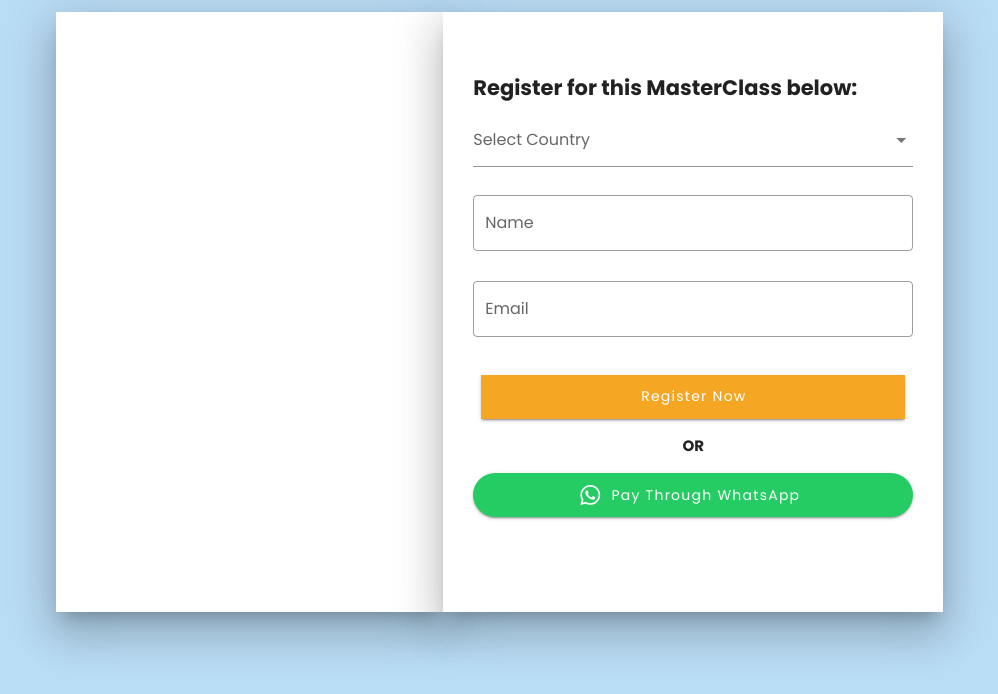
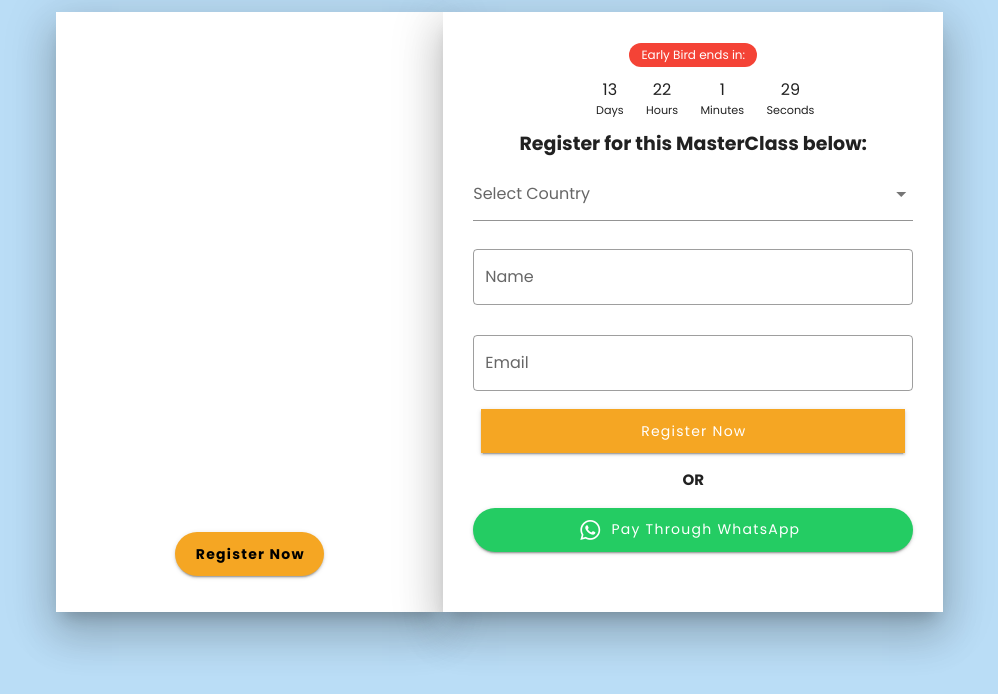
Before and after one commit to Toheeb-Ojuolape/tellpay, a Vue app: page / in a window 1280 px wide. Shown: the top 694 px of the page, without its empty margins (100-1098 px from the left). Built offline with nearby package versions, Linux system fonts and the light colour scheme; what vue-flutterwave would draw is missing.

Commit message:
Third Commit

```diff
--- a/src/components/FlutterwaveModal.vue
+++ b/src/components/FlutterwaveModal.vue
@@ -1,5 +1,5 @@
 <template>
-    <v-btn color="#f5a623" block tile large class="button white--text" justify-end @click="makePayment">
+    <v-btn color="#f5a623" block tile large class="mt--2 button white--text" justify-end @click="makePayment">
       Register Now
     </v-btn>
 
--- a/src/views/Home.vue
+++ b/src/views/Home.vue
@@ -11,6 +11,9 @@
         >
         <v-card tile style="" class="elevation-24" width="400px" height="600px">
         <v-img src="@/assets/Habib.png" width="400px" height="600px" >
+        <div style="text-align:center">
+        <v-btn href="#register" style="margin-top:520px" large class="justify-center black--text font-weight-bold" color="#f5a623" rounded>Register Now</v-btn>
+        </div>
         </v-img>
         </v-card>
 
@@ -21,8 +24,19 @@
         md="6"
         sm="12">
           <v-card tile style="padding:30px" width="500px"  height="600px" class="elevation-24">
-           <p style="font-size:21px;margin-top:30px" class="font-weight-bold"> Register for this MasterClass below: </p>
-            <v-form @submit="makePayment()">
+          <v-chip color="red" small class="white--text" style="margin-botom:-20px">Early Bird ends in:</v-chip>
+          <div class="">
+  <div id="countdown">
+    <ul>
+      <li><span id="days"></span>days</li>
+      <li><span id="hours"></span>Hours</li>
+      <li><span id="minutes"></span>Minutes</li>
+      <li><span id="seconds"></span>Seconds</li>
+    </ul>
+  </div>
+</div>
+           <p style="font-size:19px" class="font-weight-bold"> Register for this MasterClass below: </p>
+            <v-form id="register" @submit="makePayment()">
             <v-select
                       v-model="country"
                       :items="currency"
@@ -37,7 +51,7 @@
 
            <v-text-field v-model="name" color="#f5a623" outlined label="Name" />
           <v-text-field v-model="email" color="#f5a623" outlined label="Email" />
-          <v-card-actions class="justify-end">
+          <v-card-actions class="justify-end" style="margin-top:-20px">
             <flutterwave
               :is-production="isProduction"
               :name="name"
@@ -54,7 +68,7 @@
           </v-card-actions>
           </v-form>
          <p style="text-align:center;font-size:15px" class="font-weight-bold mt-2">OR</p>
-         <v-btn class="mt-2  fadein-down justify-center" block style="text-align:center" rounded large color="#24cc63" href="https://api.whatsapp.com/send?phone=2348167299743&text=Hi%20Tell!.%20I%20would%20like%20to%20register%20for%20Sir%20Habib's%20Marketing%20class.%20My%20name%20is:"><v-icon class="white--text">mdi-whatsapp</v-icon><span class="white--text px-2" >Pay Through WhatsApp</span></v-btn>
+         <v-btn class="fadein-down justify-center" block style="text-align:center" rounded large color="#24cc63" href="https://api.whatsapp.com/send?phone=2348167299743&text=Hi%20Tell!.%20I%20would%20like%20to%20register%20for%20Sir%20Habib's%20Marketing%20class.%20My%20name%20is:"><v-icon class="white--text">mdi-whatsapp</v-icon><span class="white--text px-2" >Pay Through WhatsApp</span></v-btn>
          </v-card>
          </v-col>
       </v-row>
@@ -124,6 +138,42 @@ export default {
 
   },
 
+  created(){
+    (function () {
+  const second = 1000,
+        minute = second * 60,
+        hour = minute * 60,
+        day = hour * 24;
+
+  let birthday = "Feb 6, 2021 17:00:00",
+      countDown = new Date(birthday).getTime(),
+      x = setInterval(function() {
+
+        let now = new Date().getTime(),
+            distance = countDown - now;
+
+        document.getElementById("days").innerText = Math.floor(distance / (day)),
+          document.getElementById("hours").innerText = Math.floor((distance % (day)) / (hour)),
+          document.getElementById("minutes").innerText = Math.floor((distance % (hour)) / (minute)),
+          document.getElementById("seconds").innerText = Math.floor((distance % (minute)) / second);
+
+        //do something later when date is reached
+        if (distance < 0) {
+          let headline = document.getElementById("headline"),
+              countdown = document.getElementById("countdown"),
+              content = document.getElementById("content");
+
+          headline.innerText = "It's my birthday!";
+          countdown.style.display = "none";
+          content.style.display = "block";
+
+          clearInterval(x);
+        }
+        //seconds
+      }, 0)
+  }());
+  },
+
   methods:{
                 makePayment() {
               window.FlutterwaveCheckout({
@@ -191,6 +241,62 @@ export default {
 <style>
 @import url("https://fonts.googleapis.com/css2?family=Poppins:ital,wght@0,100;0,200;0,400;0,700;1,100&display=swap");
 
+* {
+  box-sizing: border-box;
+  margin: 0;
+  padding: 0;
+}
+
+.container {
+  color: #333;
+  margin: 0 auto;
+  text-align: center;
+}
+
+h1 {
+  font-weight: bold;
+  letter-spacing: .100rem;
+  text-transform: uppercase;
+}
+
+li {
+  display: inline-block;
+  font-size: 0.7em;
+  list-style-type: none;
+  padding: 1em;
+  text-transform: capitalize;
+}
+
+li span {
+  display: block;
+  font-size: 1.0rem;
+}
+
+.message {
+  font-size: 1rem;
+}
+
+#content {
+  display: none;
+  padding: 5px;
+}
+
+
+@media all and (max-width: 768px) {
+  h1 {
+    font-size: 20px;
+  }
+
+  li {
+    font-size: 14px;
+    padding: 5px;
+  }
+
+  li span {
+    font-size: 16px;
+  }
+}
+
 html,
 body {
   font-family: "Poppins", sans-serif;
```
Also changed, not shown: src/assets/Habib.png.
